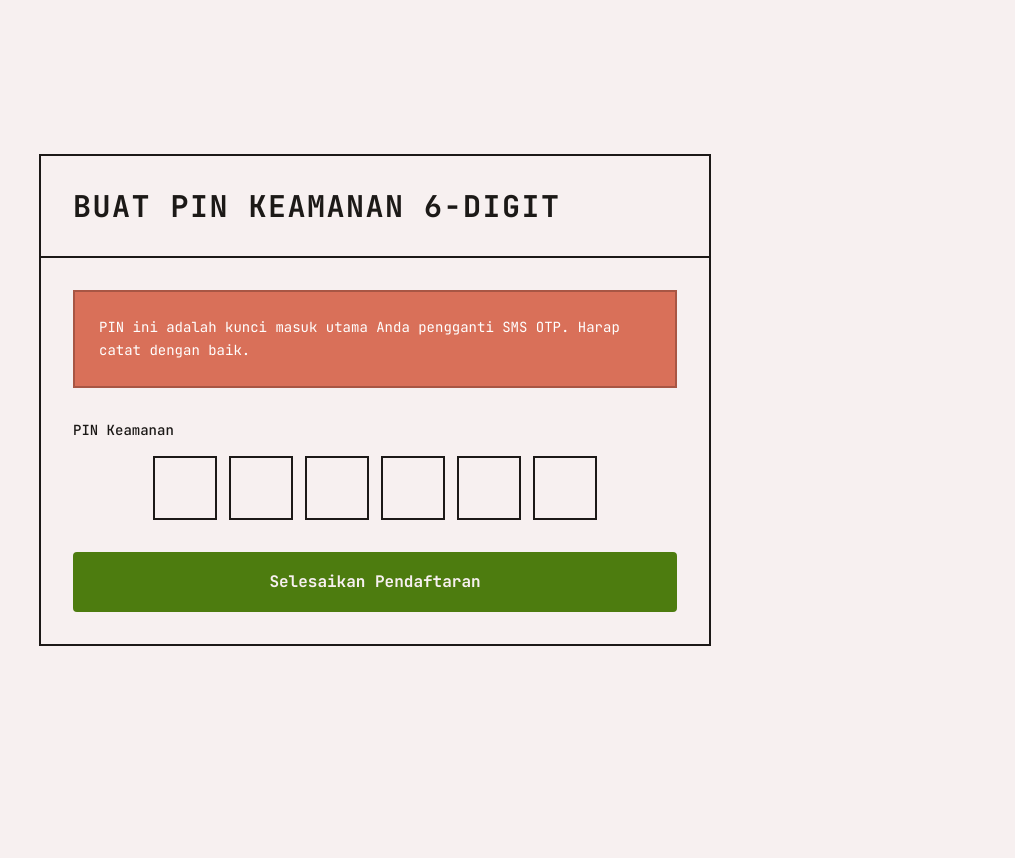
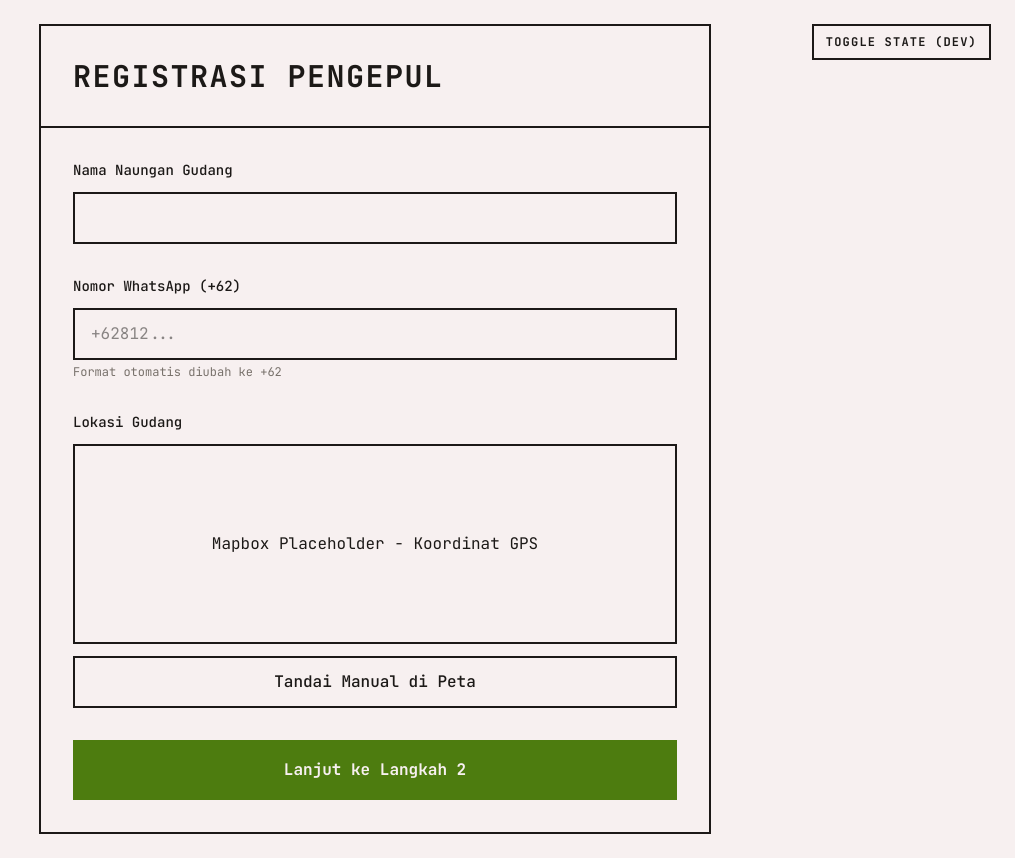
Before and after one commit to Cantaloopstrap/v0-agri-karta-base-layout, a Next.js app: page / in a window 1280 px wide. Shown: the whole page, without its empty margins (265-1280 px from the left). Before the commit the page ends 800 px from the top, so only its background shows below. Built offline with nearby package versions, Linux system fonts and the light colour scheme.

Commit message:
refactor: streamline state and add brutalist focus/hover effects
Replace 'step' with 'isStepTwo', add dev toggle button, and use brutalist style for focus/hover effects

```diff
--- a/components/registrasi-pengepul.tsx
+++ b/components/registrasi-pengepul.tsx
@@ -3,7 +3,7 @@
 import { useState } from 'react'
 
 export default function RegistrasiPengepul() {
-  const [step, setStep] = useState(2)
+  const [isStepTwo, setIsStepTwo] = useState(false)
   const [namaGudang, setNamaGudang] = useState('')
   const [whatsapp, setWhatsapp] = useState('')
   const [pin, setPin] = useState(['', '', '', '', '', ''])
@@ -44,7 +44,7 @@ export default function RegistrasiPengepul() {
   const handleStep1Submit = (e: React.FormEvent) => {
     e.preventDefault()
     console.log('[v0] Step 1 submitted:', { namaGudang, whatsapp })
-    setStep(2)
+    setIsStepTwo(true)
   }
 
   const handleStep2Submit = (e: React.FormEvent) => {
@@ -53,20 +53,28 @@ export default function RegistrasiPengepul() {
     console.log('[v0] Step 2 submitted:', { pin: pinCode })
   }
 
-  if (step === 1) {
   return (
-      <main className="min-h-screen flex items-center justify-center bg-background p-6">
+    <main className="min-h-screen flex items-center justify-center bg-background p-6 relative">
+      {/* Dev Toggle Button */}
+      <button
+        onClick={() => setIsStepTwo(!isStepTwo)}
+        className="absolute top-6 right-6 border-2 border-foreground bg-background px-3 py-2 font-mono text-xs font-bold tracking-widest hover:bg-foreground hover:text-background transition-colors"
+      >
+        TOGGLE STATE (DEV)
+      </button>
+
       <div className="w-full max-w-2xl">
         {/* Registration Card */}
         <div className="border-2 border-foreground bg-background">
           {/* Header */}
           <div className="border-b-2 border-foreground p-8">
             <h1 className="text-3xl font-bold tracking-wider font-mono">
-                REGISTRASI PENGEPUL
+              {isStepTwo ? 'BUAT PIN KEAMANAN 6-DIGIT' : 'REGISTRASI PENGEPUL'}
             </h1>
           </div>
 
           {/* Form Content */}
+          {!isStepTwo ? (
             <form onSubmit={handleStep1Submit} className="p-8 space-y-8">
               {/* Input 1: Nama Naungan Gudang */}
               <div className="space-y-3">
@@ -81,7 +89,7 @@ export default function RegistrasiPengepul() {
                   type="text"
                   value={namaGudang}
                   onChange={(e) => setNamaGudang(e.target.value)}
-                  className="w-full border-2 border-foreground bg-background px-4 py-3 font-mono text-base focus:outline-none focus:ring-2 focus:ring-accent"
+                  className="w-full border-2 border-foreground bg-background px-4 py-3 font-mono text-base hover:bg-foreground hover:text-background focus:bg-foreground focus:text-background transition-colors"
                   required
                 />
               </div>
@@ -101,7 +109,7 @@ export default function RegistrasiPengepul() {
                     value={whatsapp}
                     onChange={handleWhatsappChange}
                     placeholder="+62812..."
-                    className="w-full border-2 border-foreground bg-background px-4 py-3 font-mono text-base focus:outline-none focus:ring-2 focus:ring-accent"
+                    className="w-full border-2 border-foreground bg-background px-4 py-3 font-mono text-base hover:bg-foreground hover:text-background focus:bg-foreground focus:text-background transition-colors"
                     required
                   />
                   <p className="text-xs text-muted-foreground font-mono">
@@ -115,14 +123,14 @@ export default function RegistrasiPengepul() {
                 <label className="block text-sm font-mono font-medium">
                   Lokasi Gudang
                 </label>
-                <div className="border-2 border-foreground bg-background p-8 flex flex-col items-center justify-center min-h-[200px]">
+                <div className="border-2 border-foreground bg-background p-8 flex flex-col items-center justify-center min-h-[200px] hover:bg-foreground hover:text-background transition-colors">
                   <p className="font-mono text-base text-center">
                     Mapbox Placeholder - Koordinat GPS
                   </p>
                 </div>
                 <button
                   type="button"
-                  className="w-full border-2 border-foreground bg-background px-4 py-3 font-mono text-base font-medium hover:bg-foreground hover:text-background transition-colors rounded-sm"
+                  className="w-full border-2 border-foreground bg-background px-4 py-3 font-mono text-base font-medium hover:bg-foreground hover:text-background transition-colors"
                 >
                   Tandai Manual di Peta
                 </button>
@@ -131,30 +139,12 @@ export default function RegistrasiPengepul() {
               {/* Submit Button */}
               <button
                 type="submit"
-                className="w-full border-2 border-accent bg-accent text-accent-foreground px-6 py-4 font-mono text-base font-bold hover:bg-background hover:text-accent transition-colors rounded-sm"
+                className="w-full border-2 border-accent bg-accent text-accent-foreground px-6 py-4 font-mono text-base font-bold hover:bg-foreground hover:text-accent hover:border-foreground transition-colors"
               >
                 Lanjut ke Langkah 2
               </button>
             </form>
-          </div>
-        </div>
-      </main>
-    )
-  }
-
-  return (
-    <main className="min-h-screen flex items-center justify-center bg-background p-6">
-      <div className="w-full max-w-2xl">
-        {/* Registration Card - Step 2 */}
-        <div className="border-2 border-foreground bg-background">
-          {/* Header */}
-          <div className="border-b-2 border-foreground p-8">
-            <h1 className="text-3xl font-bold tracking-wider font-mono">
-              BUAT PIN KEAMANAN 6-DIGIT
-            </h1>
-          </div>
-
-          {/* Form Content */}
+          ) : (
             <form onSubmit={handleStep2Submit} className="p-8 space-y-8">
               {/* Alert Warning */}
               <div className="border-2 border-[#a85644] bg-[#d97059] text-white p-6 font-mono text-sm leading-relaxed">
@@ -177,7 +167,7 @@ export default function RegistrasiPengepul() {
                       value={pin[index]}
                       onChange={(e) => handlePinChange(index, e.target.value)}
                       onKeyDown={(e) => handlePinKeyDown(index, e)}
-                    className="w-16 h-16 border-2 border-foreground bg-background text-center text-2xl font-mono font-bold focus:outline-none focus:ring-2 focus:ring-accent"
+                      className="w-16 h-16 border-2 border-foreground bg-background text-center text-2xl font-mono font-bold hover:bg-foreground hover:text-background focus:bg-foreground focus:text-background transition-colors"
                     />
                   ))}
                 </div>
@@ -186,11 +176,12 @@ export default function RegistrasiPengepul() {
               {/* Submit Button */}
               <button
                 type="submit"
-              className="w-full border-2 border-accent bg-accent text-accent-foreground px-6 py-4 font-mono text-base font-bold hover:bg-background hover:text-accent transition-colors rounded-sm"
+                className="w-full border-2 border-accent bg-accent text-accent-foreground px-6 py-4 font-mono text-base font-bold hover:bg-foreground hover:text-accent hover:border-foreground transition-colors"
               >
                 Selesaikan Pendaftaran
               </button>
             </form>
+          )}
         </div>
       </div>
     </main>
```
Lines whose indentation alone changed are shown as unchanged.
